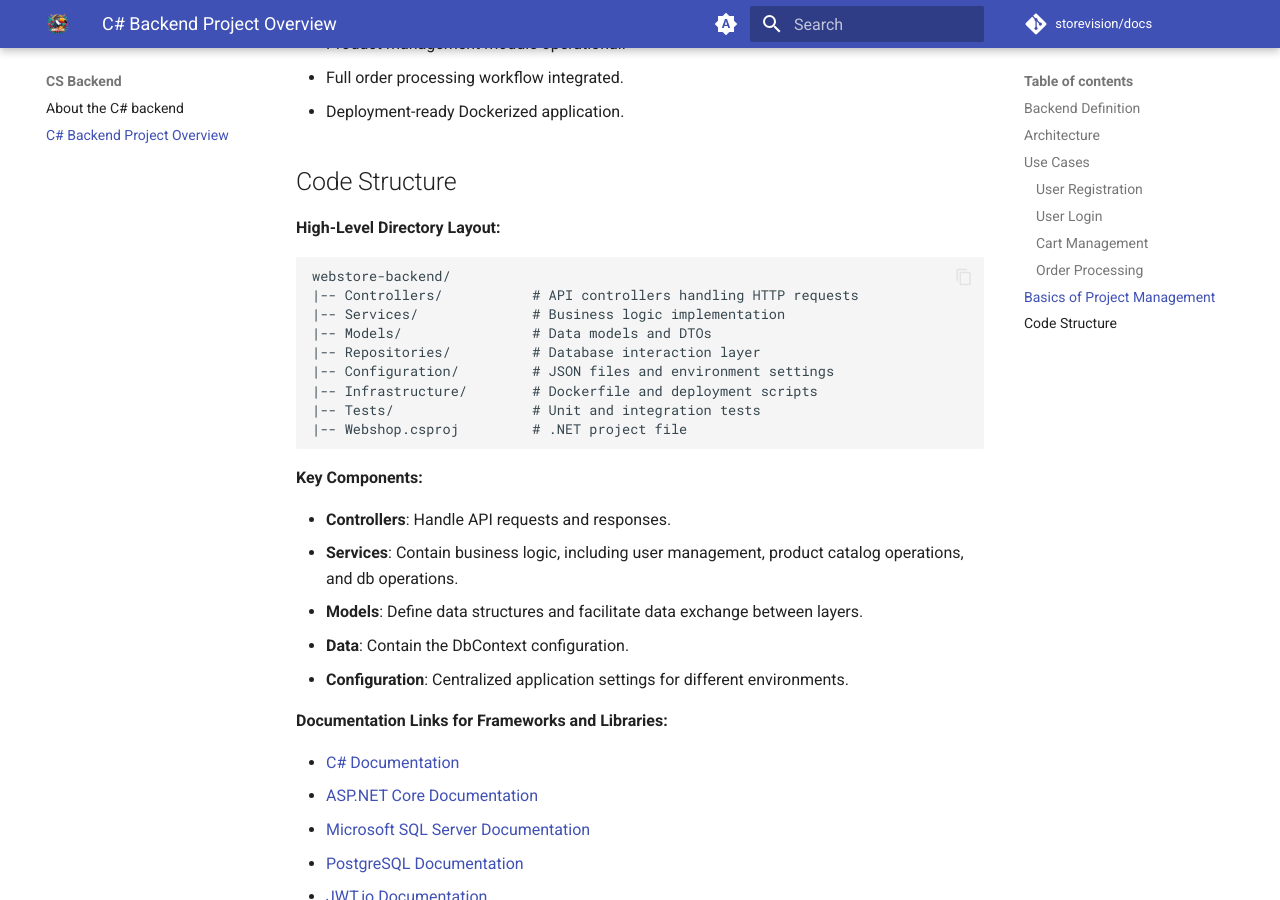
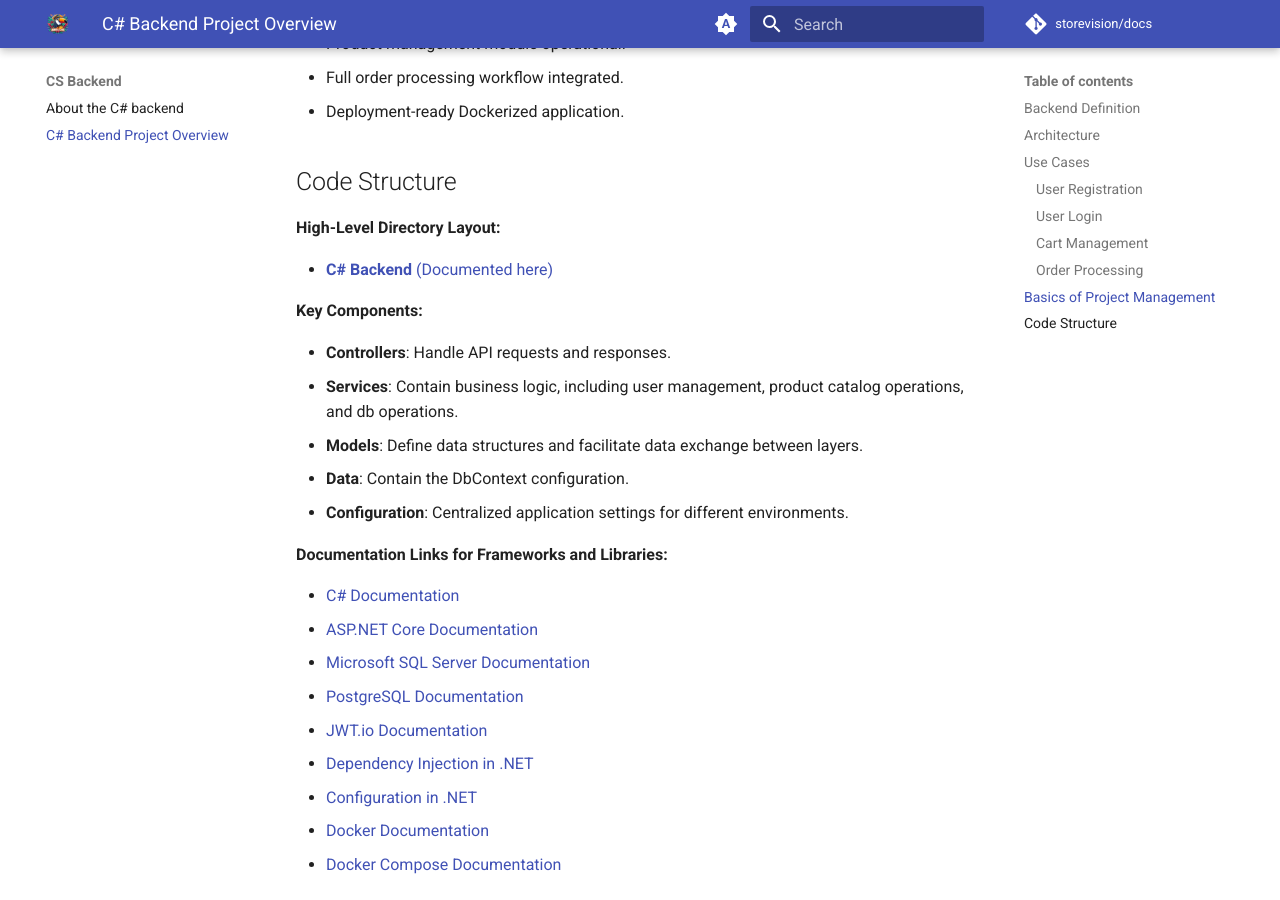
Before and after one commit to storevision/docs, an MkDocs documentation site: the page built from docs/CS-Backend/CS-Backend.md, in a window 1280 px wide and 900 px high, scrolled down 3950 px. Built offline with MkDocs 1.6.1 and Material for MkDocs 9.7.7, drawn with Linux system fonts in a browser that asks for light colours; comment, search, counter and statistics services are not loaded.

Commit message:
Update CS-Backend.md

````diff
--- a/docs/CS-Backend/CS-Backend.md
+++ b/docs/CS-Backend/CS-Backend.md
@@ -143,17 +143,7 @@ The backend is developed using the following architecture and technologies:
 
 **High-Level Directory Layout:**
 
-```
-webstore-backend/
-|-- Controllers/           # API controllers handling HTTP requests
-|-- Services/              # Business logic implementation
-|-- Models/                # Data models and DTOs
-|-- Repositories/          # Database interaction layer
-|-- Configuration/         # JSON files and environment settings
-|-- Infrastructure/        # Dockerfile and deployment scripts
-|-- Tests/                 # Unit and integration tests
-|-- Webshop.csproj         # .NET project file
-```
+- **[C# Backend]([https://github.com/storevision/webstore-backend](https://storevision.github.io/docs/project/backend/))** [(Documented here)](project/backend.md)
 
 **Key Components:**
 
````
